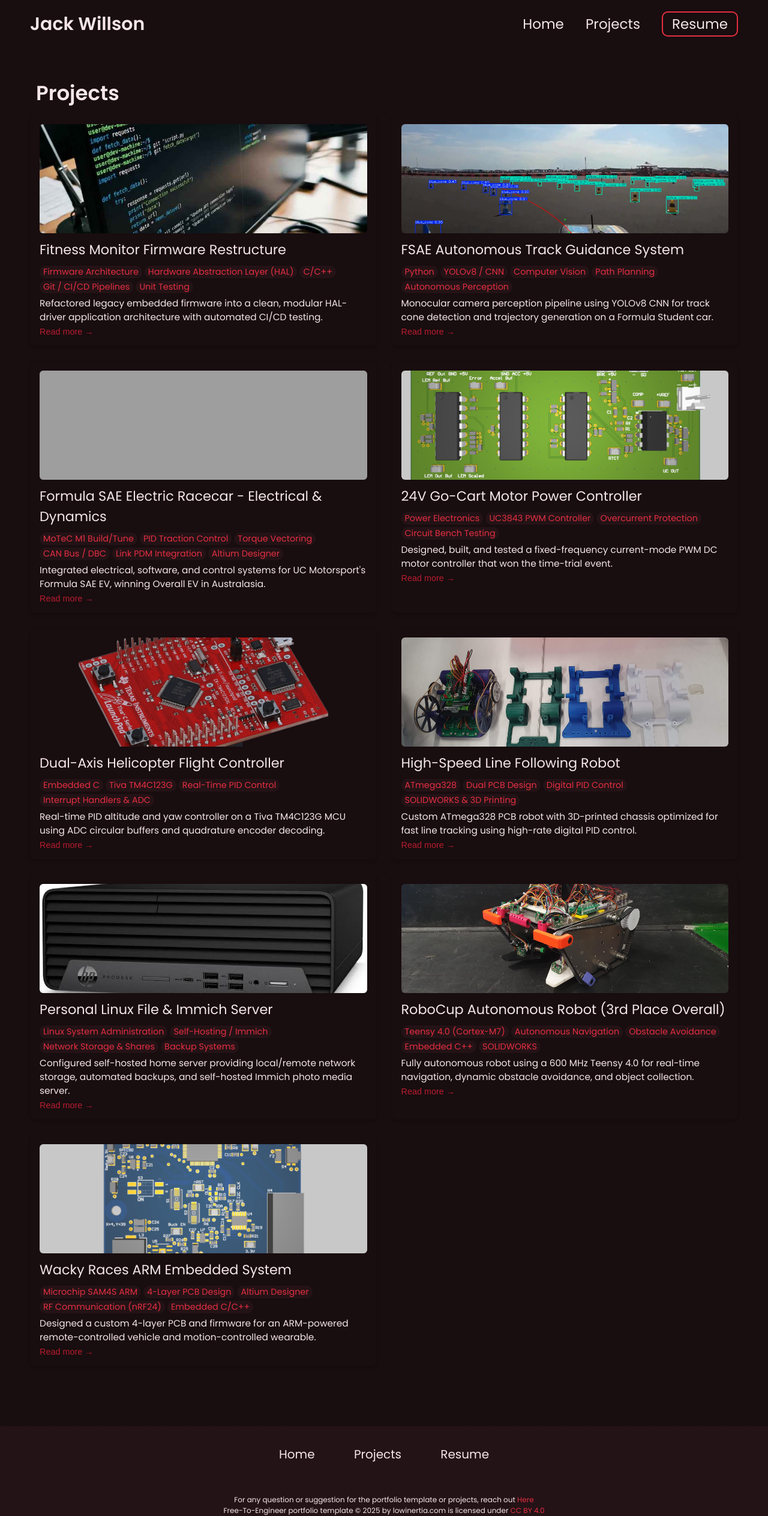
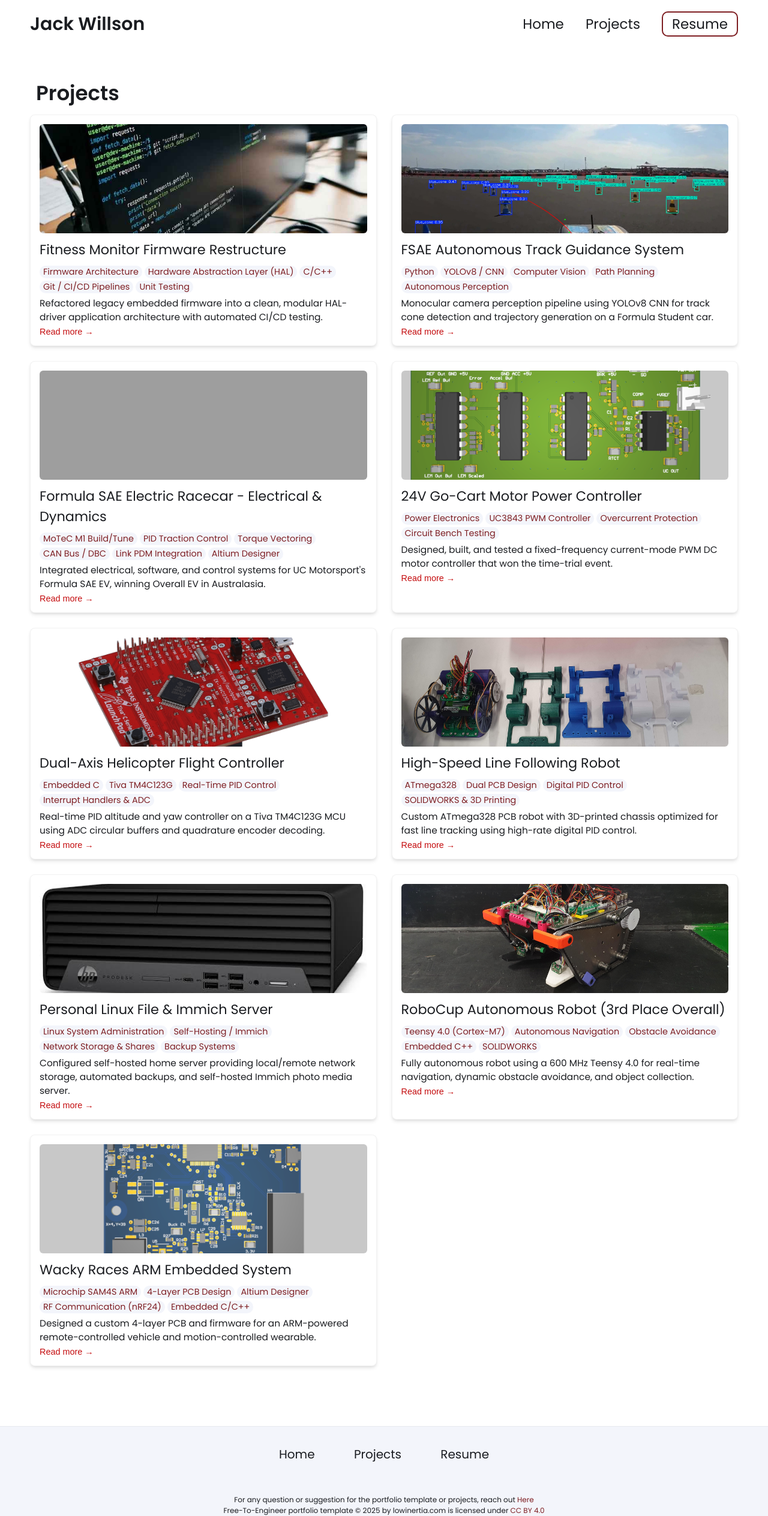
Before and after one commit to jack-wi11son/jack-wi11son.github.io, a Jekyll site: the page built from projects.html, in a window 1280 px wide. Shown: the whole page at 60% size. Built offline with Jekyll 4.4.1, drawn with Linux system fonts in a browser that asks for light colours; grey boxes are pictures that could not be loaded.

Commit message:
change colour

```diff
--- a/_config.yml
+++ b/_config.yml
@@ -108,12 +108,12 @@
 
 # Active theme (Updatethis to switch themes). Make sure to keep the indentation the samne.
 colors: # this is the basic theme
-  text: "#f5e6e8"
-  border: "#421820"
-  link: "#e62e42"
-  highlight: "#b81d2f"
-  background: "#180d0f"
-  light_background: "#241316"
+  text: "#1a1c20"
+  border: "#ddd"
+  link: "#7e1e22"
+  highlight: "#c40c0e"
+  background: "#ffffff"
+  light_background: "#f3f5fb"
 
 # A few examples.
 basic theme:
```
Also changed, not shown: 1 other file.
